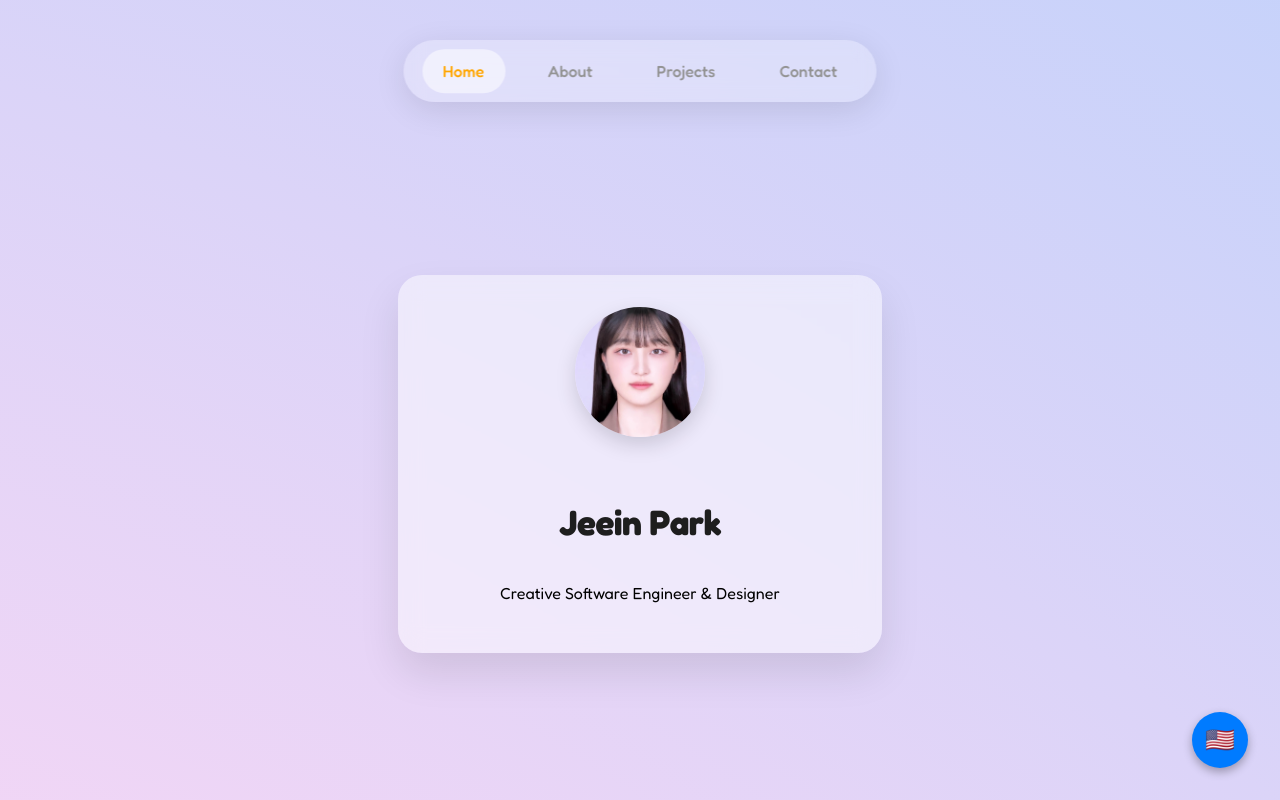
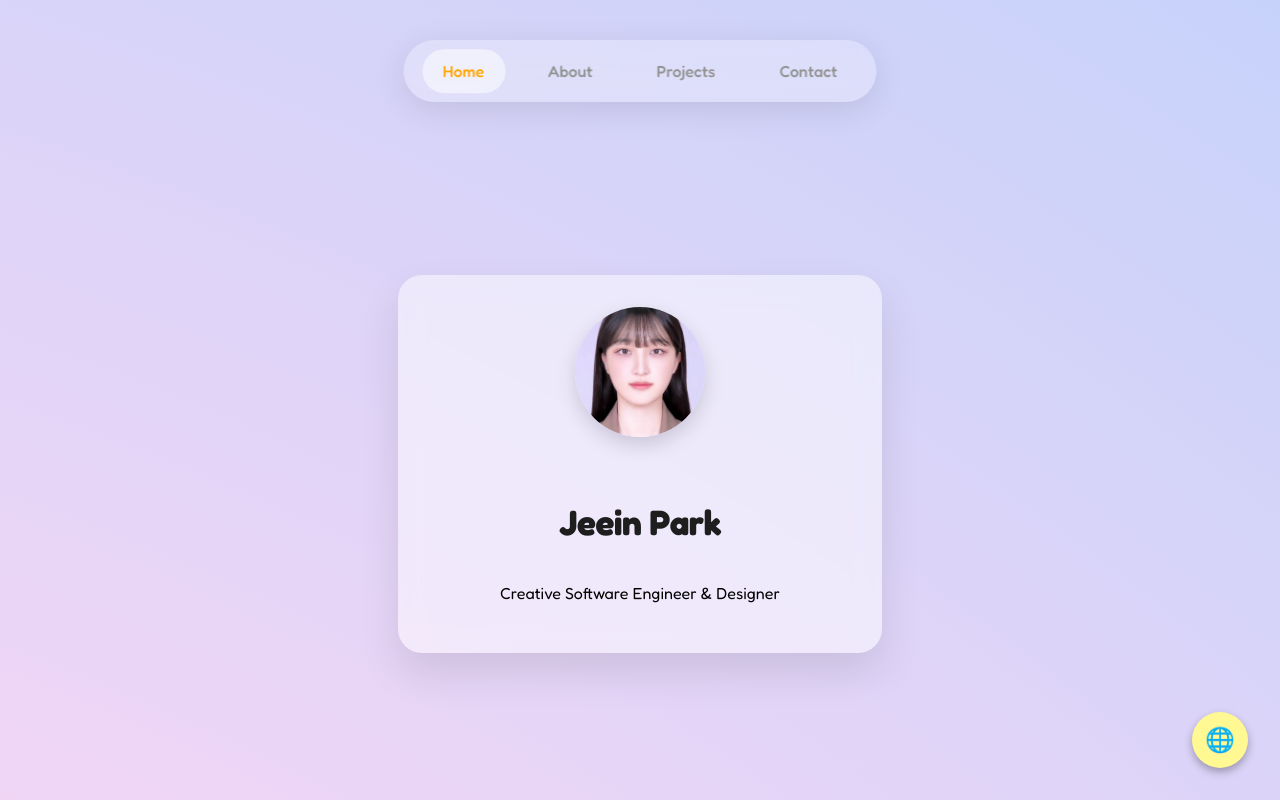
Before and after one commit to JeeIn-Park/JeeIn-Park.github.io, a React (Vite) app: page / in a window 1280 px wide. Shown: the top 800 px of the page. Built offline with nearby package versions, Linux system fonts and the light colour scheme.

Commit message:
fab design

```diff
--- a/src/components/LanguageToggle.css
+++ b/src/components/LanguageToggle.css
@@ -2,19 +2,86 @@
     position: fixed;
     bottom: 2rem;
     right: 2rem;
-    width: 3.5rem;
-    height: 3.5rem;
-    border: none;
+    width: 56px;
+    height: 56px;
     border-radius: 50%;
-    background-color: #007bff;
     color: white;
     font-size: 1.5rem;
-    box-shadow: 0 4px 10px rgba(0, 0, 0, 0.3);
+    border: none;
+    box-shadow: 0 4px 8px rgba(0, 0, 0, 0.3);
     cursor: pointer;
-    transition: background-color 0.3s ease;
+    transition: background-color 0.3s ease, transform 0.2s ease;
     z-index: 1000;
   }
 
   .language-toggle:hover {
     background-color: #0056b3;
+    transform: scale(1.1);
   }
+
+
+  .fab-container {
+    position: fixed;
+    bottom: 2rem;
+    right: 2rem;
+    display: flex;
+    flex-direction: column;
+    align-items: flex-end;
+    z-index: 1000;
+  }
+
+  /* FAB Style */
+  .fab-button {
+    width: 56px;
+    height: 56px;
+    border-radius: 50%;
+    background-color: #fff893;
+    color: white;
+    font-size: 1.5rem;
+    border: none;
+    cursor: pointer;
+    box-shadow: 0 4px 8px rgba(0, 0, 0, 0.3);
+    transition: background-color 0.3s ease;
+  }
+
+  .fab-button:hover {
+    background-color: #ffe942;
+  }
+
+  /* Language dropdown box */
+  .language-box {
+    margin-bottom: 0.8rem;
+    background-color: rgba(255, 255, 255, 0.226); /* Semi-transparent white */
+    backdrop-filter: blur(5px);               /* Blur background behind the box */
+    -webkit-backdrop-filter: blur(10px);       /* Safari support */
+    border-radius: 12px;
+    padding: 0.6rem 0;
+    box-shadow: 0 6px 16px rgba(0, 0, 0, 0.06);
+    animation: fadeSlideUp 0.3s ease;
+  }
+
+
+  /* Each language item */
+  .language-item {
+    padding: 0.4rem 1rem;
+    font-size: 0.95rem;
+    cursor: pointer;
+    transition: background-color 0.2s ease;
+    white-space: nowrap;
+  }
+
+  .language-item:hover {
+    background-color: #f5f5f5;
+  }
+
+  /* Animation for panel appearing */
+  @keyframes fadeSlideUp {
+    from {
+      opacity: 0;
+      transform: translateY(10px);
+    }
+    to {
+      opacity: 1;
+      transform: translateY(0);
+    }
+  }
--- a/src/components/LanguageToggle.tsx
+++ b/src/components/LanguageToggle.tsx
@@ -1,19 +1,64 @@
-import React from 'react';
+import React, { useState, useRef, useEffect } from 'react';
 import { useTranslation } from 'react-i18next';
 import './LanguageToggle.css';
 
-const LanguageToggle = () => {
+const LanguageToggle: React.FC = () => {
   const { i18n } = useTranslation();
+  const [menuOpen, setMenuOpen] = useState(false);
+  const [isHovered, setIsHovered] = useState(false);
+  const ref = useRef<HTMLDivElement>(null);
 
-  const toggleLanguage = () => {
-    const newLang = i18n.language === 'en' ? 'ko' : 'en';
-    i18n.changeLanguage(newLang);
+  const languages = [
+    { code: 'en', label: 'English' },
+    { code: 'ko', label: '한국어' },
+  ];
+
+  const toggleMenu = () => setMenuOpen(prev => !prev);
+
+  const changeLanguage = (lang: string) => {
+    i18n.changeLanguage(lang);
+    setMenuOpen(false);
   };
 
+  useEffect(() => {
+    const handleClickOutside = (e: MouseEvent) => {
+      if (ref.current && !ref.current.contains(e.target as Node)) {
+        setMenuOpen(false);
+      }
+    };
+    document.addEventListener('mousedown', handleClickOutside);
+    return () => document.removeEventListener('mousedown', handleClickOutside);
+  }, []);
+
   return (
-    <button className="language-toggle" onClick={toggleLanguage}>
-      {i18n.language === 'en' ? '🇰🇷' : '🇺🇸'}
-    </button>
+    <div className="fab-container" ref={ref}>
+      {menuOpen && (
+        <div className="language-box">
+          {languages.map(lang => (
+            <div
+              key={lang.code}
+              className="language-item"
+              onClick={() => changeLanguage(lang.code)}
+            >
+              {lang.label}
+            </div>
+          ))}
+        </div>
+      )}
+      <button
+        className="fab-button"
+        onClick={toggleMenu}
+        onMouseEnter={() => setIsHovered(true)}
+        onMouseLeave={() => setIsHovered(false)}
+        style={{
+          transform: isHovered ? 'scale(1.07)' : 'scale(1)',
+          transition: 'transform 0.2s ease, background-color 0.3s ease',
+        }}
+        aria-label="Toggle Language Menu"
+      >
+        🌐
+      </button>
+    </div>
   );
 };
 
```
